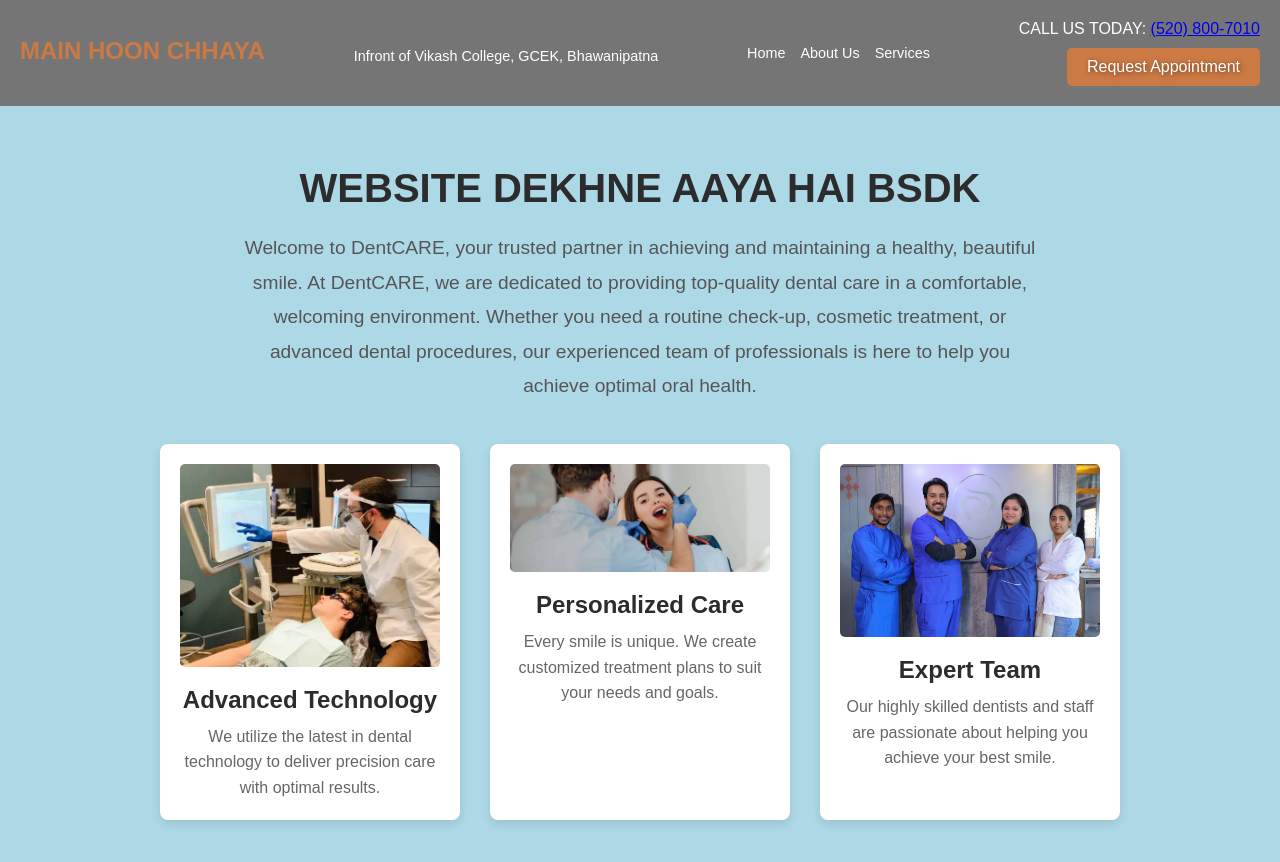
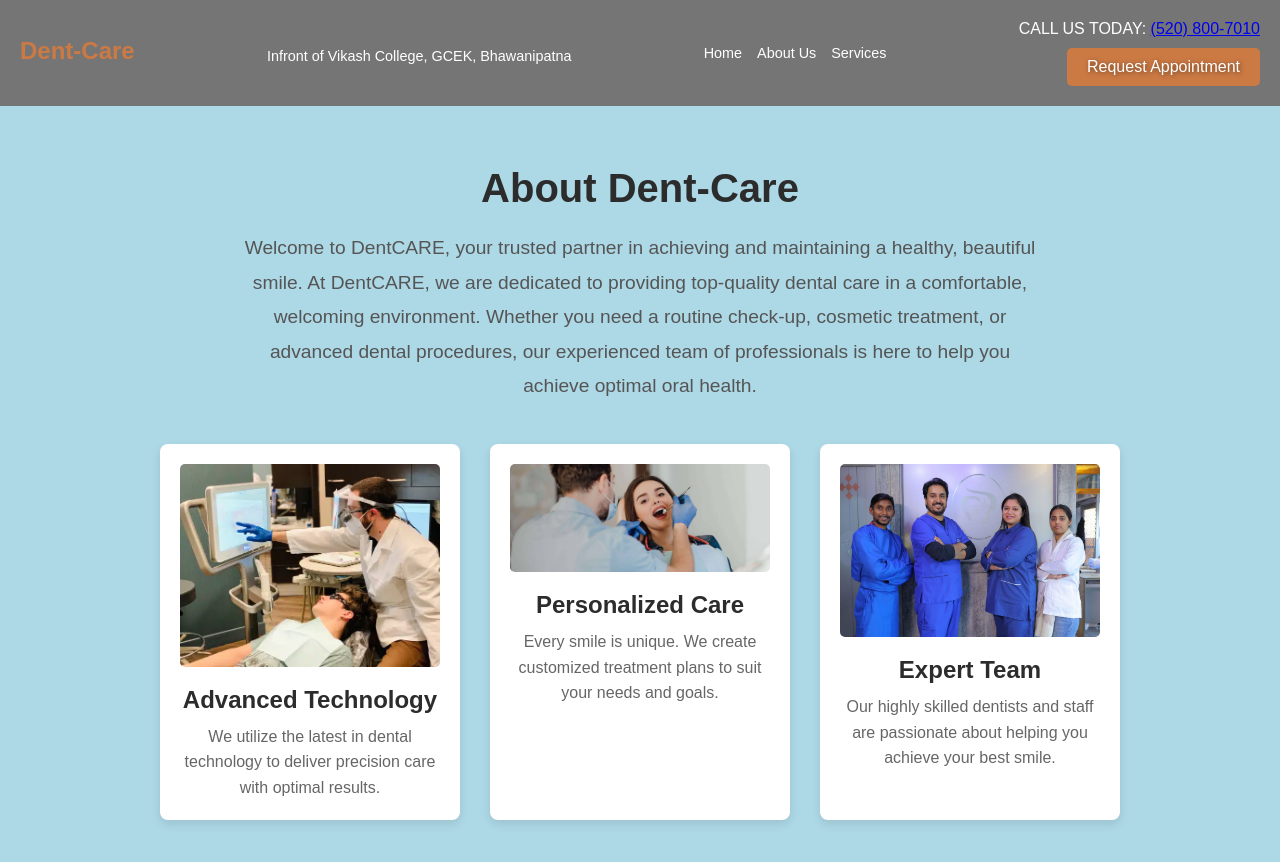
Before and after one commit to ompanigrahi/khusi, a plain HTML site: page index.html in a window 1280 px wide. Drawn offline with Linux system fonts and the light colour scheme.

Commit message:
Update index.html

```diff
--- a/index.html
+++ b/index.html
@@ -10,7 +10,7 @@
     <header class="navbar">
         <div class="navbar-container">
             <div class="logo">
-                <h1 class="H">MAIN HOON CHHAYA</h1>
+                <h1 class="H">Dent-Care</h1>
                 <!-- <p>Dentistry Redesigned</p> -->
             </div>
             <p class="address">Infront of Vikash College, GCEK, Bhawanipatna</p>
@@ -32,7 +32,7 @@
 
     <main class="about-section">
         <div class="about-content">
-            <h2 class="section-title">WEBSITE DEKHNE AAYA HAI BSDK</h2>
+            <h2 class="section-title">About Dent-Care</h2>
             <p class="section-description">
                 Welcome to DentCARE, your trusted partner in achieving and maintaining a healthy, beautiful smile. At DentCARE, we are dedicated to providing top-quality dental care in a comfortable, welcoming environment. Whether you need a routine check-up, cosmetic treatment, or advanced dental procedures, our experienced team of professionals is here to help you achieve optimal oral health.
             </p>
```
